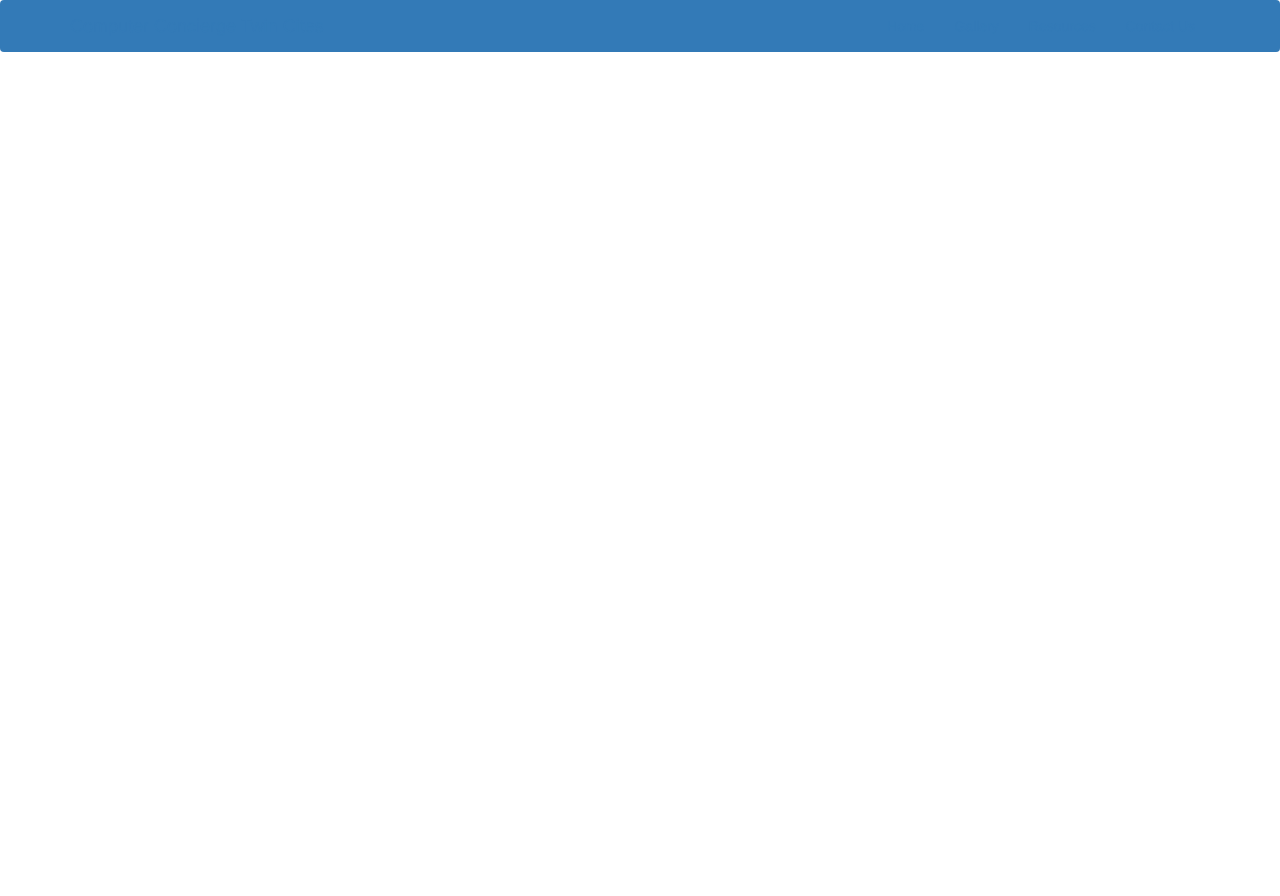
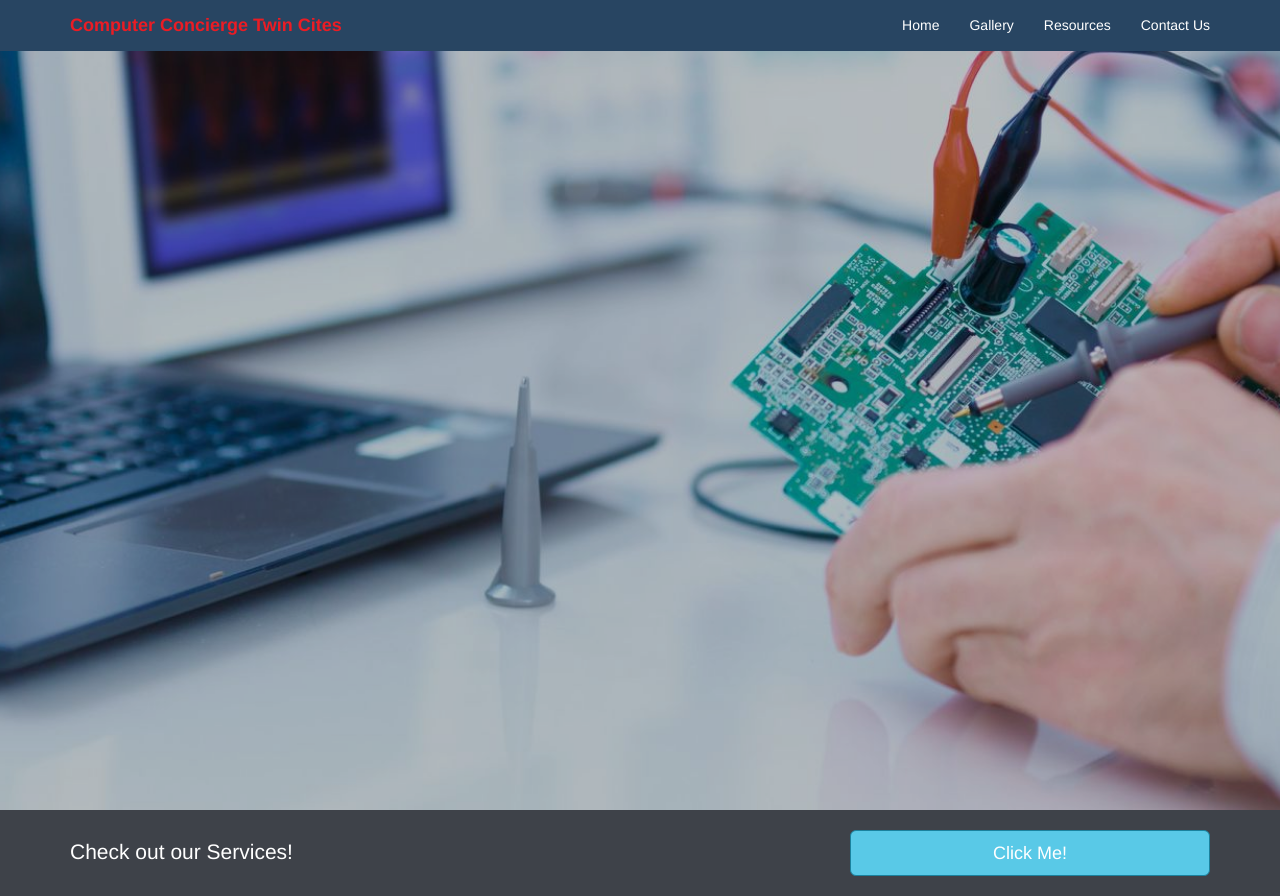
Before and after one commit to Wynforth33/CCTC, a plain HTML site: page index.html in a window 1280 px wide. Before the commit the page ends 800 px from the top, so only its background shows below. Drawn offline with Linux system fonts and the light colour scheme.

Commit message:
Style Header/Hero Section

```diff
--- a/index.html
+++ b/index.html
@@ -11,7 +11,7 @@
   <!-- Favicon -->
   <link rel="icon" href="./resources/img/favicon.ico">
 
-  <title>Bootstrap to Wordpress</title>
+  <title>Computer Concierge Twin cities</title>
 
   <!-- Bootstrap Core CSS -->
   <link href="./resources/css/bootstrap.min.css" rel="stylesheet">
@@ -41,7 +41,7 @@
 
     <!-- NavBar -->
     <div class="navbar-wrapper">
-      <div class="navbar navbar-dark bg-primary fixed-top" role="navigation">
+      <div class="navbar navbar-dark bg-primary navbar-fixed-top" role="navigation">
         <div class="container">
           <div class="navbar-header">
             <button type="button" class="navbar-toggle" data-toggle="collapse" data-target=".navbar-collapse">
@@ -66,6 +66,27 @@
   </header>
 
   <!-- Hero Section -->
+  <section id="hero" data-type="background" data-speed="5">
+    <div class='overlay'>
+
+    </div><!-- .overlay -->
+  </section>
+
+  <!-- Check it out -->
+  <section id="opt-in">
+    <div class="container">
+      <div class="row">
+        <div class="col-sm-8">
+          <p class="lead">Check out our Services!</p>
+        </div> <!-- .col-sm-8 -->
+        <div class="col-sm-4">
+          <button class="btn btn-success btn-lg btn-block" data-toggle="modal" data-target="#myModal">
+            Click Me!
+          </button>
+        </div> <!-- .col-sm-4 -->
+      </div> <!-- .row -->
+    </div> <!-- .container -->
+  </section>
 
   <!-- Why Us? Section-->
 
--- a/resources/css/style.css
+++ b/resources/css/style.css
@@ -10,3 +10,53 @@ white: rgb(255,255,255);
  */
 
 /* Universal Styles */
+a {
+  color: rgb(255,255,255);
+}
+
+.btn-success {
+  background-color: rgb(89, 201, 231);
+  border-color: rgb(26, 130, 158);
+}
+
+
+/* Header Section */
+.bg-primary {
+  background-color: rgb(40,69,98);
+}
+
+a.navbar-brand {
+  font-weight: bold;
+  color: rgb(235,28,36);
+}
+
+/* Hero Section */
+#hero {
+  background: url('../img/hero-bg.jpeg') 50% 0 no-repeat fixed;
+  background-size: cover;
+  min-height: 810px;
+  color: white;
+  -webkit-font-smoothing: antialiased;
+  text-rendering: optimizeLegibility;
+}
+
+#hero .overlay {
+  min-height: 810px;
+  width: 100%;
+  padding: 20% 0;
+  background-color: rgba(0,0,0,.25);
+}
+
+/* Opt In Section */
+#opt-in {
+  background: #3e4249;
+  padding: 20px 0;
+  color: white;
+  -webkit-font-smoothing: antialiased;
+  text-rendering: optimizeLegibility;
+  font-size: 1.2em;
+}
+
+#opt-in p {
+  margin: 7px 0 0 0;
+}
```
Also changed, not shown: resources/img/CCTC.logo.png (added), resources/img/Network.jpeg (added), resources/img/cloud.jpeg (added), resources/img/hero-bg.jpeg (added), resources/img/it1.jpeg (added), resources/img/laptop.jpeg (added), resources/img/pictures1.jpeg (added), resources/img/pictures2.jpeg (added), resources/img/pictures3.jpeg (added), resources/img/pictures4.jpeg (added), resources/img/pictures5.jpeg (added).
